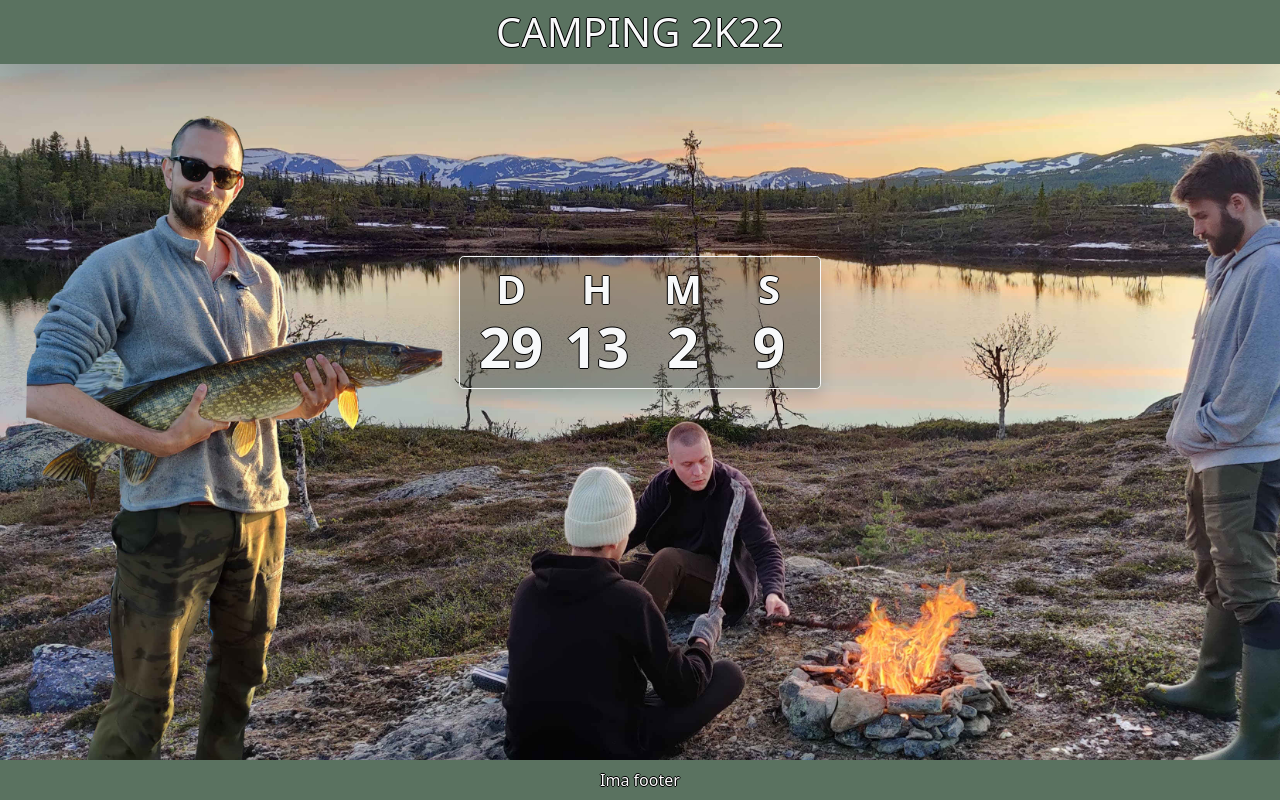
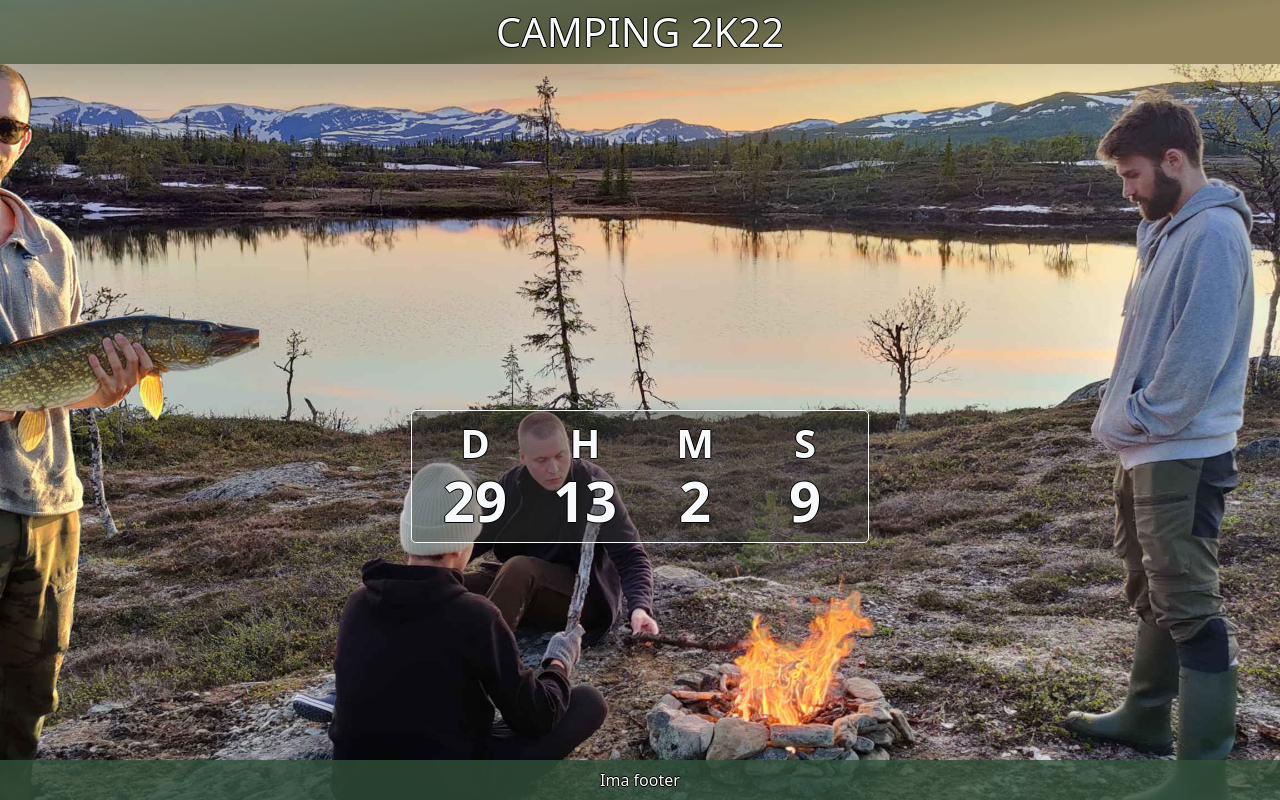
Before and after one commit to ivarlund/mountains, a React (Create React App) app: page / in a window 1280 px wide. Built offline with nearby package versions, Linux system fonts and the light colour scheme.

Commit message:
Fixed design and cleaned up code

```diff
--- a/src/App.css
+++ b/src/App.css
@@ -1,86 +1,28 @@
-.App {
-  text-align: center;
-}
-
-.App-logo {
-  height: 40vmin;
-  pointer-events: none;
-}
-
-@media (prefers-reduced-motion: no-preference) {
-  .App-logo {
-    animation: App-logo-spin infinite 20s linear;
-  }
-}
-
 .text-shadow-base {
   text-shadow: -1px 0 black, 0 1px black, 1px 0 black, 0 -1px black;
-}
-
-.mt--20 {
-  margin-top: -0.5vh;
 }
 
 .camp-bg {
   /*background-color: #282c34;*/
   background-image: url("images/camp.jpg");
   background-repeat: no-repeat;
-  /*background-position-x: 13%;*/
-  /*background-position-y: 10%;*/
-  /*background-position: center center;*/
+  /*background-position-x: 60%;*/
+  /*background-position-y: 50%;*/
+  background-position: center center;
   background-size: cover;
 }
 
-
-.App-link {
-  color: #61dafb;
-}
-
-:root {
-  --smaller: .75;
-}
-
-* {
-  box-sizing: border-box;
-  margin: 0;
-  padding: 0;
-}
-
-html, body {
-  height: 100%;
-  margin: 0;
-}
-
-h1 {
-  /*font-weight: bold;*/
-  /*!*text-decoration: underline;*!*/
-  /*letter-spacing: .125rem;*/
-  /*text-transform: uppercase;*/
-  /*margin-bottom: 50px;*/
-}
-
-.countdown {
-  max-width: 600px;
+.navbar-color {
+  background: linear-gradient(170deg, rgba(49, 79, 57, 0.6) 0%, rgba(84,90,63,1) 46%, rgba(147,134,95,1) 80%);
 }
 
 .counter-item {
-  /*display: inline-block;*/
-  /*font-size: 180%;*/
-  list-style-type: none;
-  padding: 1em 1em;
-  /*text-transform: uppercase;*/
+  padding-left: 20px;
+  padding-right: 20px;
 }
 
 @media all and (max-width: 650px) {
-  /*h1 {*/
-  /*  font-size: calc(1.5rem * var(--smaller));*/
-  /*}*/
-
   .counter-item {
-    padding: 0.25em 0.25em;
+    padding: 5px 5px;
   }
-
-  /*li span {*/
-  /*  font-size: calc(3.375rem * var(--smaller));*/
-  /*}*/
 }
--- a/src/App.js
+++ b/src/App.js
@@ -10,9 +10,9 @@ function App() {
     const Footer = footerMaker();
 
     return (
-        <div className="vh-100 d-flex justify-content-between flex-column">
+        <div className="camp-bg vh-100 d-flex justify-content-between flex-column">
             <NavBar/>
-            <div className="pt-5 camp-bg d-flex flex-grow-1 align-items-md-start
+            <div className="d-flex flex-grow-1 align-items-md-start
         justify-content-center m-0 text-center text-shadow-base">
                 <CountDown/>
             </div>
--- a/src/components/countdown.js
+++ b/src/components/countdown.js
@@ -23,8 +23,8 @@ export default function countdownMaker() {
 
         return (
             <div className="mt-5 pt-5">
-                <div className="rounded rounded-3 border border-1 border-light shadow text-light mt-5 d-flex p-2" style={{backgroundColor: 'RGB(50, 54, 51, 0.4)'}}>
-                    <div className="d-flex flex-column align-items-center justify-content-center px-2">
+                <div className="rounded rounded-3 border border-1 border-light shadow text-light d-flex p-2" style={{backgroundColor: 'RGB(50, 54, 51, 0.4)', marginTop: '250px'}}>
+                    <div className="d-flex flex-column align-items-center justify-content-center counter-item">
                         <div className="display-6 mb-0 fw-bold">
                             D
                         </div>
@@ -32,7 +32,7 @@ export default function countdownMaker() {
                             {days}
                         </div>
                     </div>
-                    <div className="d-flex flex-column align-items-center justify-content-center px-2">
+                    <div className="d-flex flex-column align-items-center justify-content-center counter-item">
                         <div className="display-6 mb-0 fw-bold">
                             H
                         </div>
@@ -40,7 +40,7 @@ export default function countdownMaker() {
                             {hours}
                         </div>
                     </div>
-                    <div className="d-flex flex-column align-items-center justify-content-center px-2">
+                    <div className="d-flex flex-column align-items-center justify-content-center counter-item">
                         <div className="display-6 mb-0 fw-bold">
                             M
                         </div>
@@ -48,7 +48,7 @@ export default function countdownMaker() {
                             {minutes}
                         </div>
                     </div>
-                    <div className="d-flex flex-column align-items-center justify-content-center px-2">
+                    <div className="d-flex flex-column align-items-center justify-content-center counter-item">
                         <div className="display-6 mb-0 fw-bold">
                             S
                         </div>
@@ -56,24 +56,6 @@ export default function countdownMaker() {
                             {seconds}
                         </div>
                     </div>
-                    {/*<ul>*/}
-                    {/*    <li className="d-inline-block text-uppercase">*/}
-                    {/*        <span className="display-4 counter-item d-block fw-bold">{days}</span>*/}
-                    {/*        <span className="h3 d-block counter-item">Days</span>*/}
-                    {/*    </li>*/}
-                    {/*    <li className="d-inline-block text-uppercase">*/}
-                    {/*        <span className="display-4 counter-item d-block fw-bold">{hours}</span>*/}
-                    {/*        <span className="h3 d-block counter-item">Hours</span>*/}
-                    {/*    </li>*/}
-                    {/*    <li className="d-inline-block text-uppercase">*/}
-                    {/*        <span className="display-4 counter-item d-block fw-bold">{minutes}</span>*/}
-                    {/*        <span className="h3 d-block counter-item">Minutes</span>*/}
-                    {/*    </li>*/}
-                    {/*    <li className="d-inline-block text-uppercase">*/}
-                    {/*        <span className="display-4 counter-item d-block fw-bold">{seconds}</span>*/}
-                    {/*        <span className="h3 d-block counter-item">Seconds</span>*/}
-                    {/*    </li>*/}
-                    {/*</ul>*/}
                 </div>
             </div>
         );
--- a/src/components/navBar.js
+++ b/src/components/navBar.js
@@ -3,7 +3,7 @@ export default function navBarMaker({text}) {
 
     return function() {
         return (
-            <div className="nav navbar shadow shadow-lg d-flex flex-column justify-content-center" style={{backgroundColor: 'RGB(49, 79, 57, 0.8)'}}>
+            <div className="nav navbar shadow shadow-lg d-flex flex-column justify-content-center navbar-color">
                 <h1 className="mb-0 text-light text-shadow-base text-uppercase">
                     {text}
                 </h1>
```
Also changed, not shown: src/images/camp.jpg.
